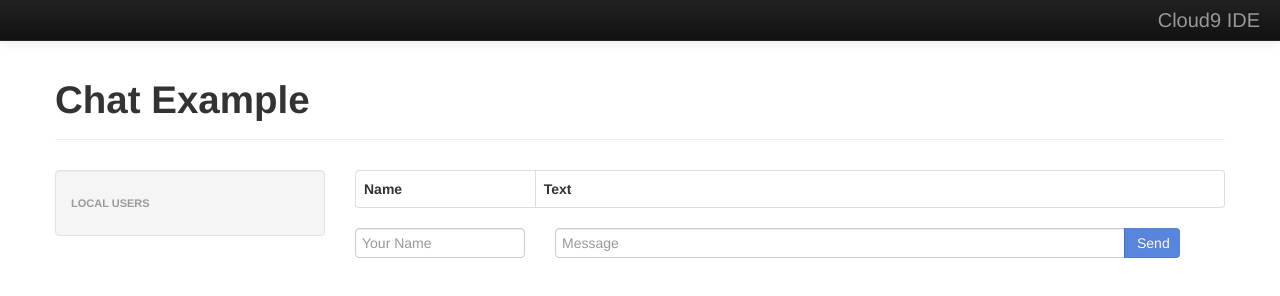
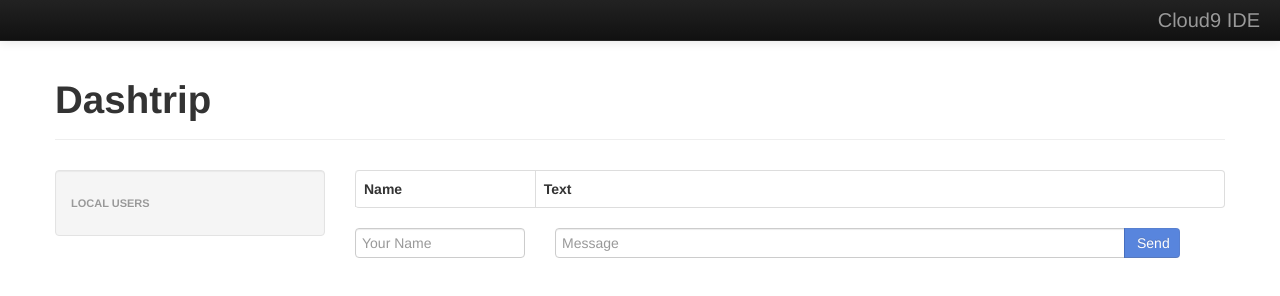
Before and after one commit to philgm/chat-init, a website: page client/index.html in a window 1280 px wide. Drawn offline with nearby package versions, Linux system fonts and the light colour scheme; no server answers.

Commit message:
modif index

```diff
--- a/client/index.html
+++ b/client/index.html
@@ -55,7 +55,7 @@
         </div>
       </div>
       <div class="page-header">
-        <h1>Chat Example</h1>
+        <h1>Dashtrip</h1>
       </div>
       <div class="row">
         <div class="span3">
```
